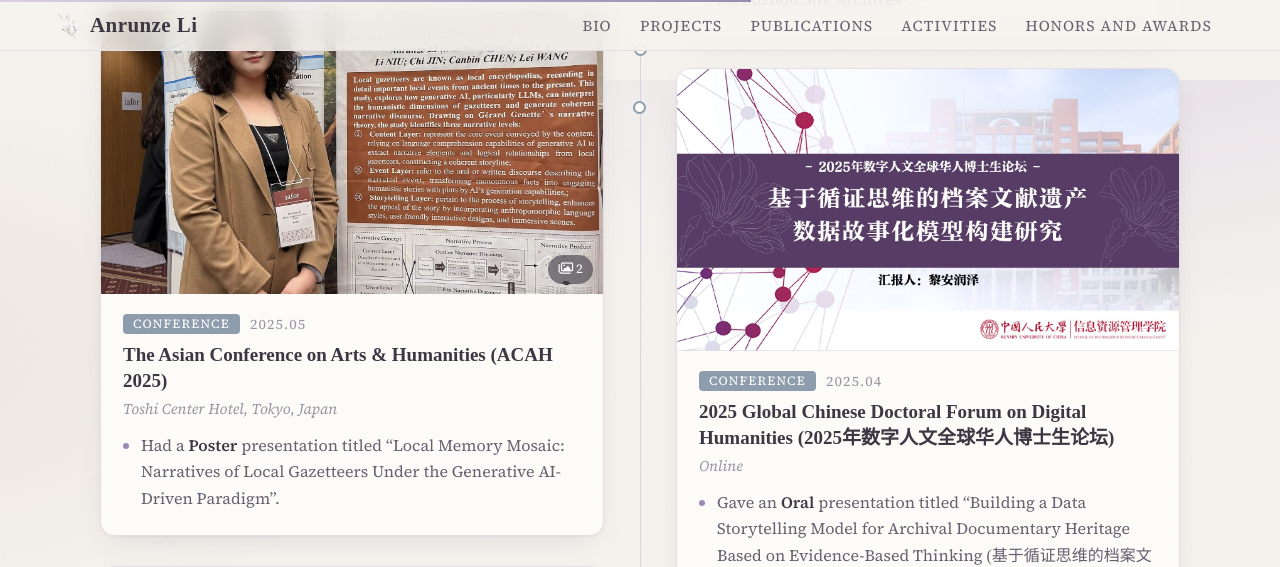
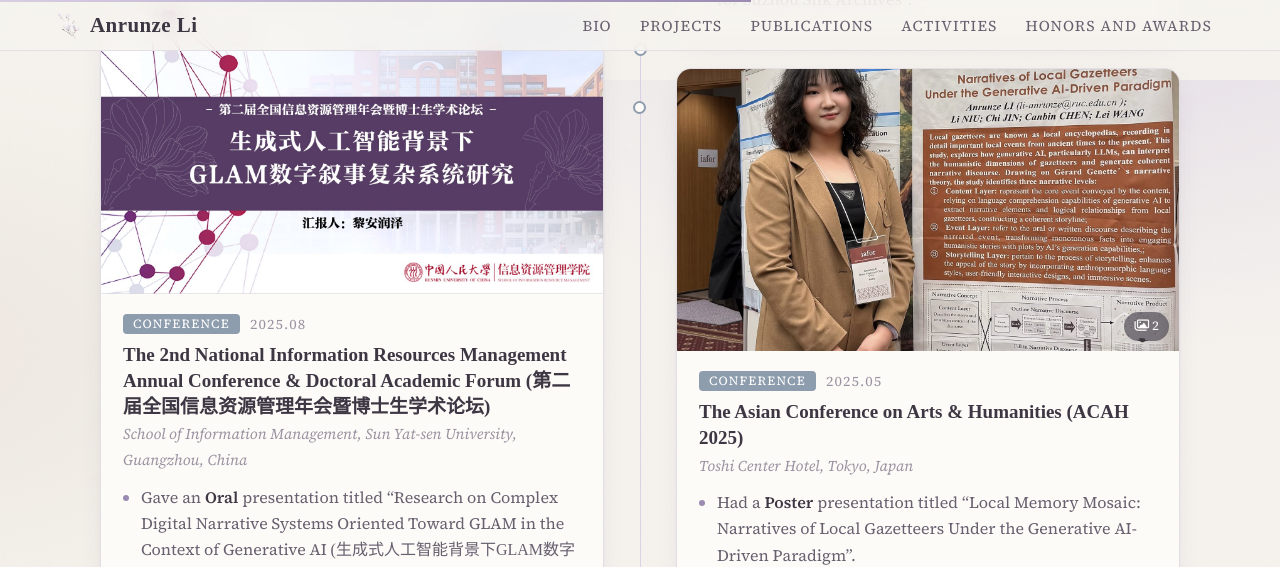
Before and after one commit to li-anrunze/li-anrunze.github.io, a Jekyll site: the page built from _pages/about.html, in a window 1280 px wide and 1400 px high, scrolled down 8020 px. Shown: the top 567 px of the window. Built offline with Jekyll 4.4.1, drawn with Linux system fonts in a browser that asks for light colours; some web fonts are replaced; some of the changed text lies outside the part shown; grey boxes are pictures that could not be loaded.

Commit message:
Activities: add CDH 2024 (Shanghai University) and the 2nd National IRM Doctoral Forum 2025 (Guangzhou)
Co-Authored-By: Claude Opus 5.5 <noreply@anthropic.com>

```diff
--- a/_pages/about.html
+++ b/_pages/about.html
@@ -310,6 +310,18 @@ redirect_from:
       </article>
 
       <article class="act t-conf reveal" data-type="conf">
+        <div class="act__media" data-zoom data-caption="2nd National Information Resources Management Annual Conference &amp; Doctoral Forum"><img loading="lazy" src="{{ '/images/news/IRM2025.jpg' | relative_url }}" alt="2nd National Information Resources Management Annual Conference &amp; Doctoral Forum"></div>
+        <div class="act__body">
+          <div class="act__top"><span class="act__type">Conference</span><span class="act__date">2025.08</span></div>
+          <h3 class="act__title">The 2nd National Information Resources Management Annual Conference &amp; Doctoral Academic Forum <span class="zh">(第二届全国信息资源管理年会暨博士生学术论坛)</span></h3>
+          <p class="act__place">School of Information Management, Sun Yat-sen University, Guangzhou, China</p>
+          <ul>
+            <li>Gave an <strong>Oral</strong> presentation titled “Research on Complex Digital Narrative Systems Oriented Toward GLAM in the Context of Generative AI <span class="zh">(生成式人工智能背景下GLAM数字叙事复杂系统研究)</span>”.</li>
+          </ul>
+        </div>
+      </article>
+
+      <article class="act t-conf reveal" data-type="conf">
         <div class="act__media" data-zoom data-caption="ACAH 2025, Tokyo" data-gallery="{{ '/images/news/ACAH2025-1.jpg' | relative_url }}|{{ '/images/news/ACAH2025-2.jpg' | relative_url }}"><img loading="lazy" src="{{ '/images/news/ACAH2025-1.jpg' | relative_url }}" alt="ACAH 2025"><span class="more"><i class="fa-regular fa-images"></i> 2</span></div>
         <div class="act__body">
           <div class="act__top"><span class="act__type">Conference</span><span class="act__date">2025.05</span></div>
@@ -329,6 +341,18 @@ redirect_from:
           <p class="act__place">Online</p>
           <ul>
             <li>Gave an <strong>Oral</strong> presentation titled “Building a Data Storytelling Model for Archival Documentary Heritage Based on Evidence-Based Thinking <span class="zh">(基于循证思维的档案文献遗产数据故事化模型构建研究)</span>”.</li>
+          </ul>
+        </div>
+      </article>
+
+      <article class="act t-conf reveal" data-type="conf">
+        <div class="act__media" data-zoom data-caption="2024 Chinese Digital Humanities Conference"><img loading="lazy" src="{{ '/images/news/CDH2024.jpg' | relative_url }}" alt="2024 Chinese Digital Humanities Conference"></div>
+        <div class="act__body">
+          <div class="act__top"><span class="act__type">Conference</span><span class="act__date">2024.11</span></div>
+          <h3 class="act__title">2024 Chinese Digital Humanities Conference <span class="zh">(“文理融通：AGI 时代的数字人文”学术研讨会暨第六届中国数字人文年会)</span></h3>
+          <p class="act__place">Shanghai University, China</p>
+          <ul>
+            <li>Had a <strong>Long Paper</strong> presentation titled “Research on the Multidimensional Feature Analysis Model of Local Gazetteers from the Perspective of Cultural Computing <span class="zh">(文化计算视域下的地方志多元特征分析模式研究)</span>”.</li>
           </ul>
         </div>
       </article>
```
Also changed, not shown: images/news/CDH2024.jpg (added), images/news/IRM2025.jpg (added).
